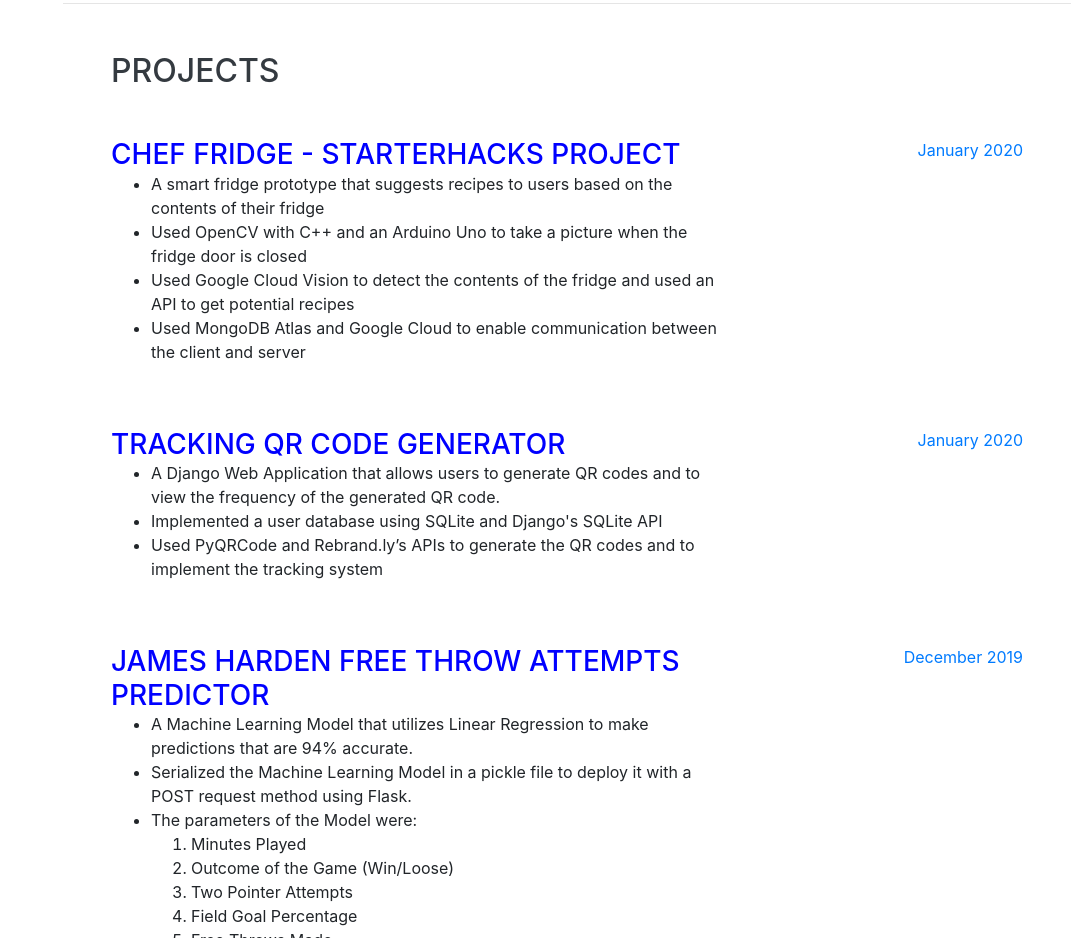
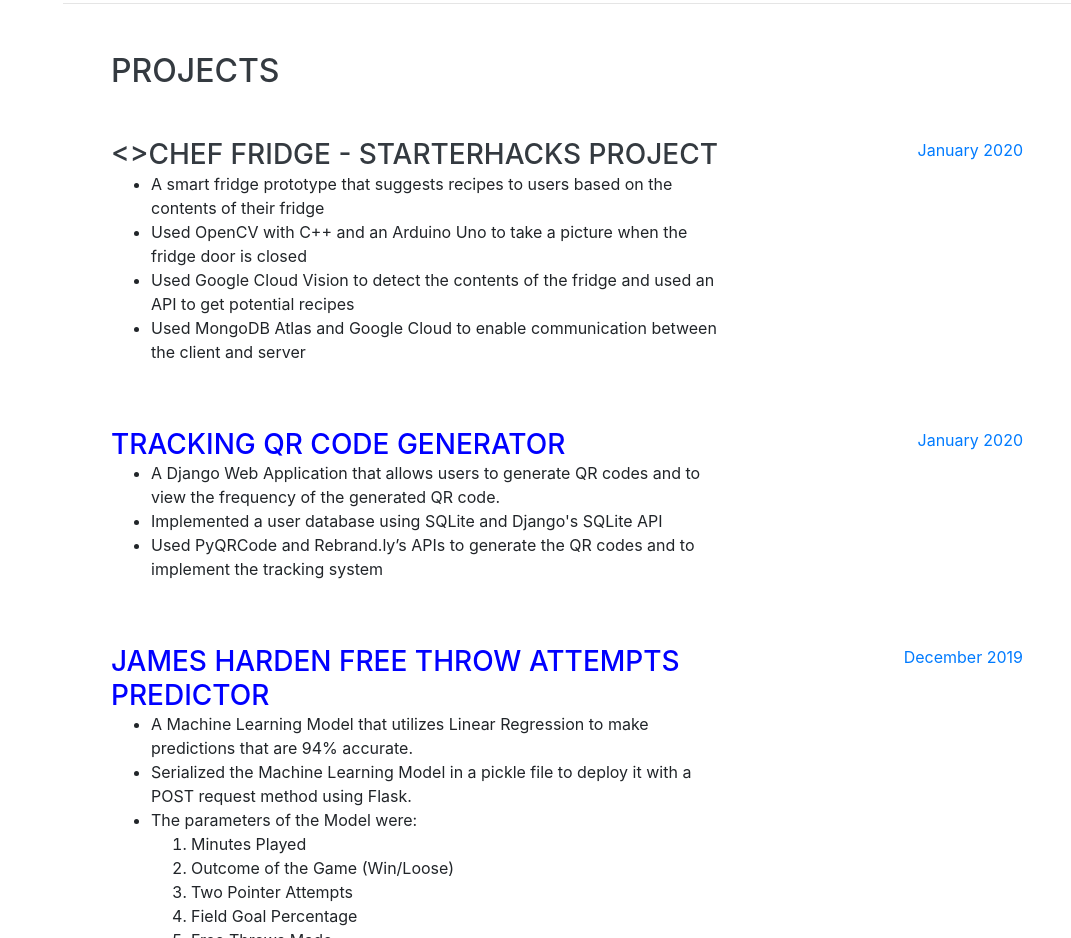
Before and after one commit to satavanan-s/satavanan.github.io, a website with bundled scripts: page index.html in a window 1280 px wide. Shown: the part 2417-3355 px from the top of the page, without its empty margins (209-1280 px from the left). Built offline with nearby package versions, Linux system fonts and the light colour scheme; a web font is replaced by a local one.

Commit message:
Update index.html

```diff
--- a/index.html
+++ b/index.html
@@ -188,9 +188,7 @@
         <h2 class="mb-5">Projects</h2>
         <div class="resume-item d-flex flex-column flex-md-row justify-content-between mb-5">
           <div class="resume-content">
-            <a href="https://devpost.com/software/chef-fridge" target="_blank">
-              <h3 class="mb-0"><font color="blue">Chef Fridge - StarterHacks Project</font></h3>
-            </a>
+              <h3 class="mb-0"><>Chef Fridge - StarterHacks Project</font></h3>
             <ul>
               <li>A smart fridge prototype that suggests recipes to users based on the contents of their fridge</li>
               <li>Used OpenCV with C++ and an Arduino Uno to take a picture when the fridge door is closed</li>
```
